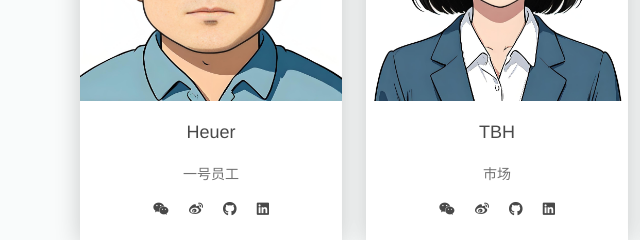
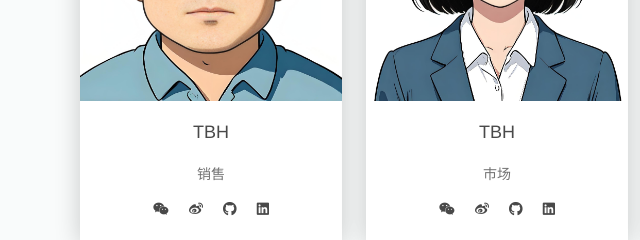
Before and after one commit to HeuerZhang/HeuerZhang.github.io, a plain HTML site: page index.html in a window 1280 px wide. Shown: the part 4080-4320 px from the top of the page, 0-640 px from the left. Drawn offline with Linux system fonts and the light colour scheme; a script that the page names is missing.

Commit message:
Update team member details in index.html

```diff
--- a/index.html
+++ b/index.html
@@ -171,8 +171,8 @@
             <div class="profile-image">
               <img src="./static/images/zdh.jpg" alt="">
             </div>
-            <h4 class="name">Heuer</h4>
-            <p class="position">一号员工</p>
+            <h4 class="name">TBH</h4>
+            <p class="position">销售</p>
             <ul class="social-links">
               <li><a href="http://www.zzipho.com"><i class="fab fa-weixin"></i></a></li>
               <li><a href="http://www.zzipho.com"><i class="fab fa-weibo"></i></a></li>
```
